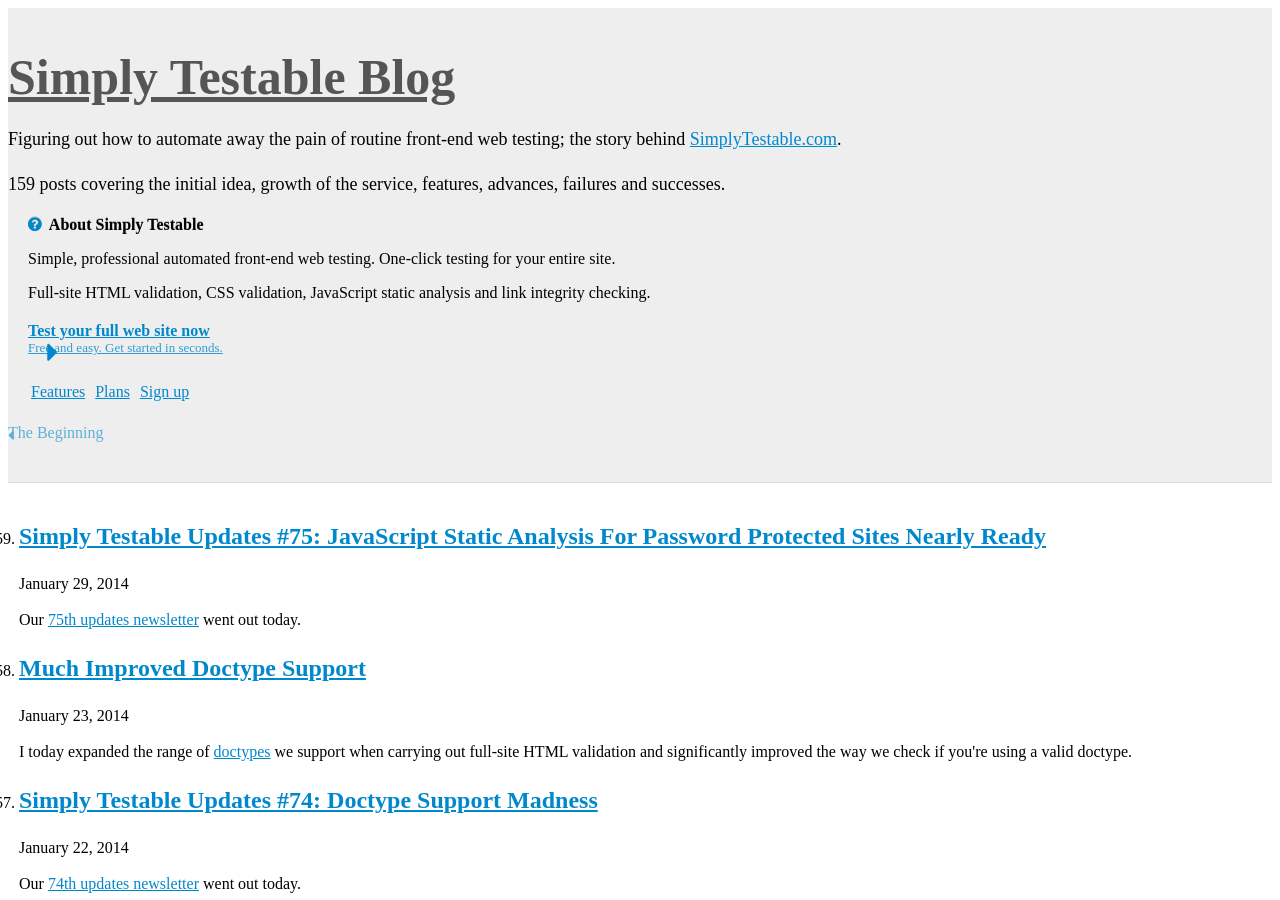
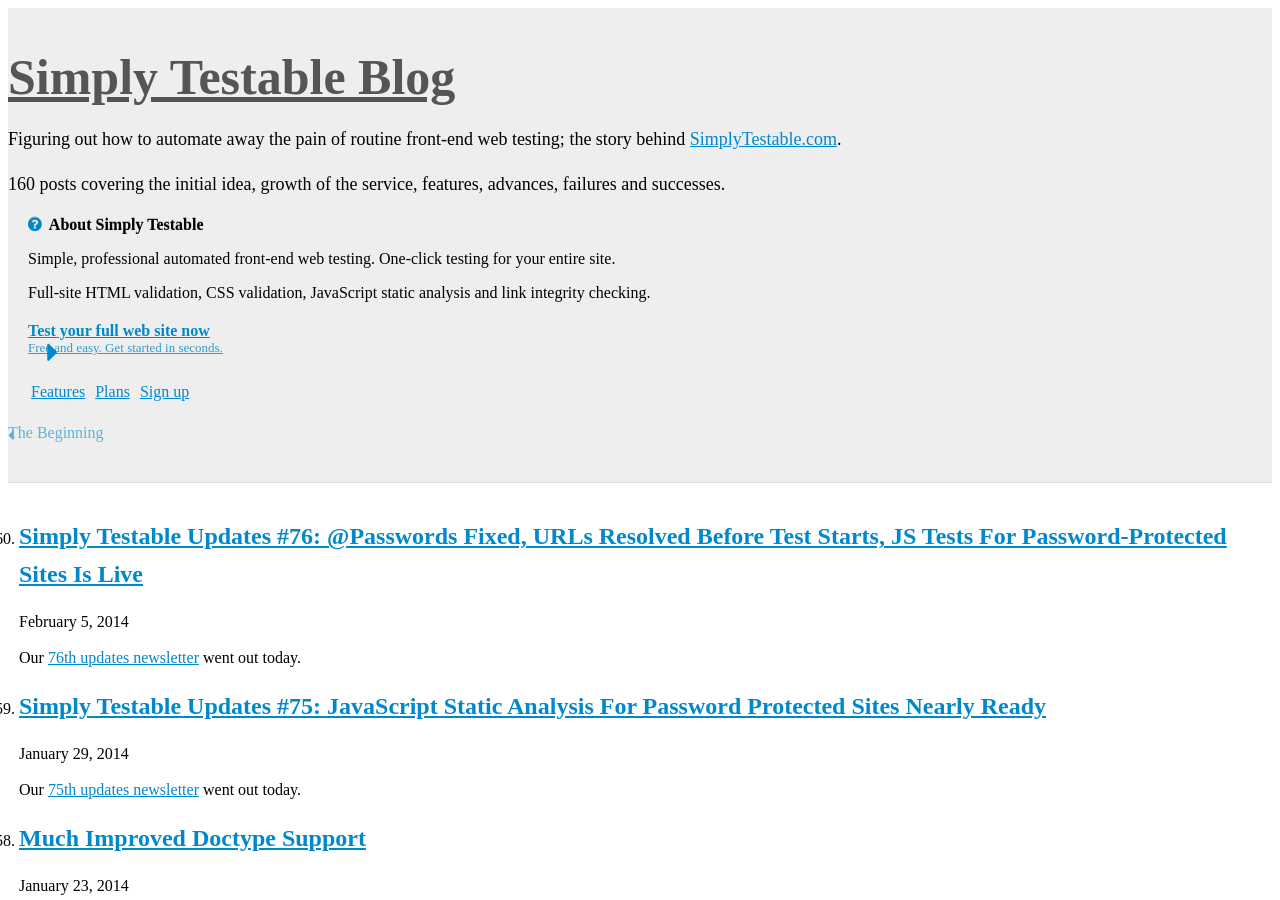
Before and after one commit to webignition/blog.simplytestable.com, a Jekyll site: the page built from archive/index.html, in a window 1280 px wide and 900 px high. Built offline with Jekyll 4.4.1, drawn with Linux system fonts in a browser that asks for light colours; nearby versions of some CDN libraries; comment, search, counter and statistics services are not loaded; a style sheet for code colours, icons or effects is not loaded; some of the changed text lies outside the part shown.

Commit message:
76th newsletter notification

```diff
--- a/archive/index.html
+++ b/archive/index.html
@@ -6,6 +6,28 @@ is_archive: true
 <ol class="archive">
 
 
+    <li value="160">
+        <h2><a href="/simply-testable-updates-76/">Simply Testable Updates #76: @Passwords Fixed, URLs Resolved Before Test Starts, JS Tests For Password-Protected Sites Is Live </a></h2>
+        <p class="post-date">February  5, 2014</p>
+
+
+
+
+
+
+
+
+
+    <p>
+        Our <a href="http://us5.campaign-archive2.com/?u=ac75e33d993d2b502e333ddd0&amp;id=716e7fee24">76th updates newsletter</a> went out today.
+    </p>
+
+
+
+
+    </li>
+
+
     <li value="159">
         <h2><a href="/simply-testable-updates-75/">Simply Testable Updates #75: JavaScript Static Analysis For Password Protected Sites Nearly Ready </a></h2>
         <p class="post-date">January 29, 2014</p>
```
Also changed, not shown: _posts/2014-02-05-simply-testable-updates-76.html (added, +16 -0 lines), sitemap.xml (+7 -3 lines).
